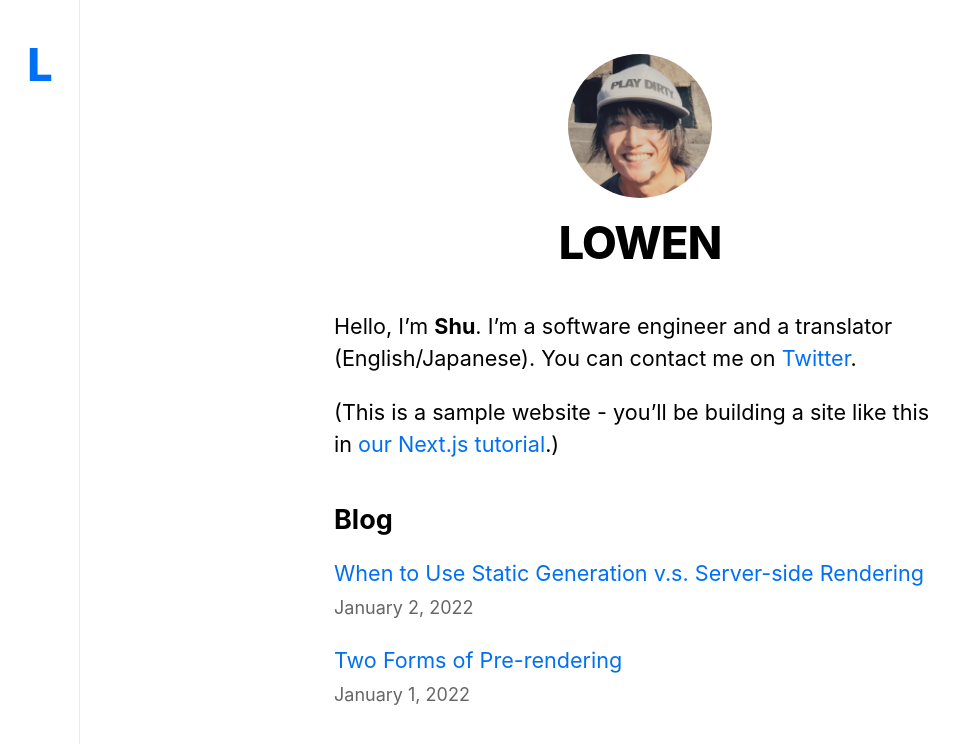
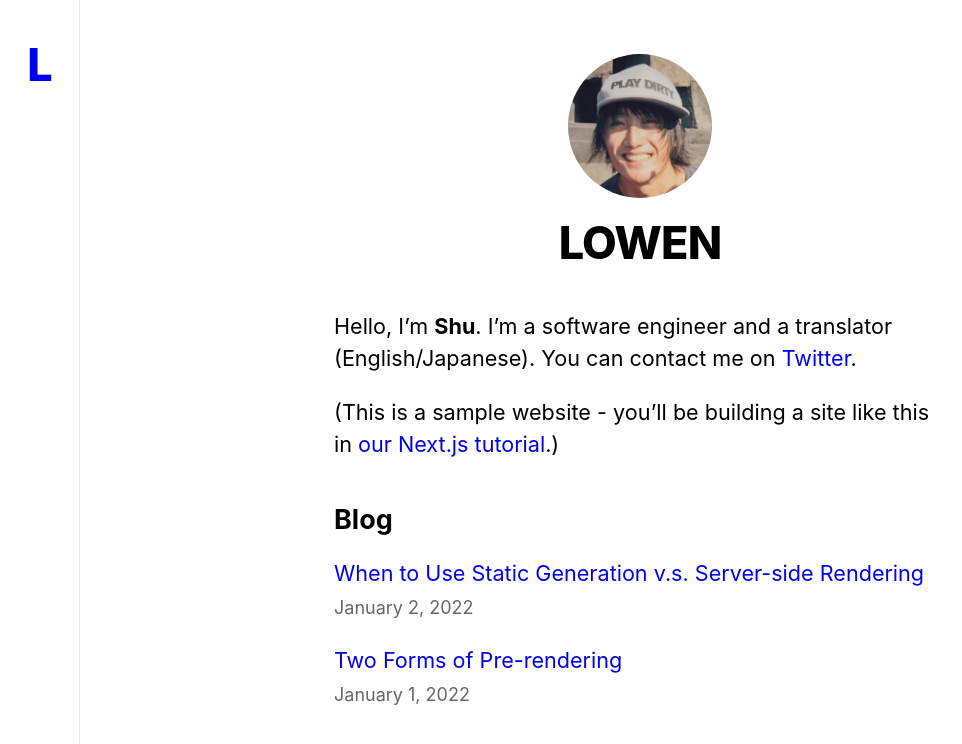
Before and after one commit to supervisualdesign/next-portfolio, a Next.js app: page / in a window 1280 px wide. Shown: the top 744 px of the page, without its empty margins (0-962 px from the left). Built offline with nearby package versions, Linux system fonts and the light colour scheme.

Commit message:
Update global.css

```diff
--- a/styles/global.css
+++ b/styles/global.css
@@ -13,7 +13,7 @@ body {
 }
 
 a {
-  color: #0070f3;
+  color: #00e;
   text-decoration: none;
 }
 
```
